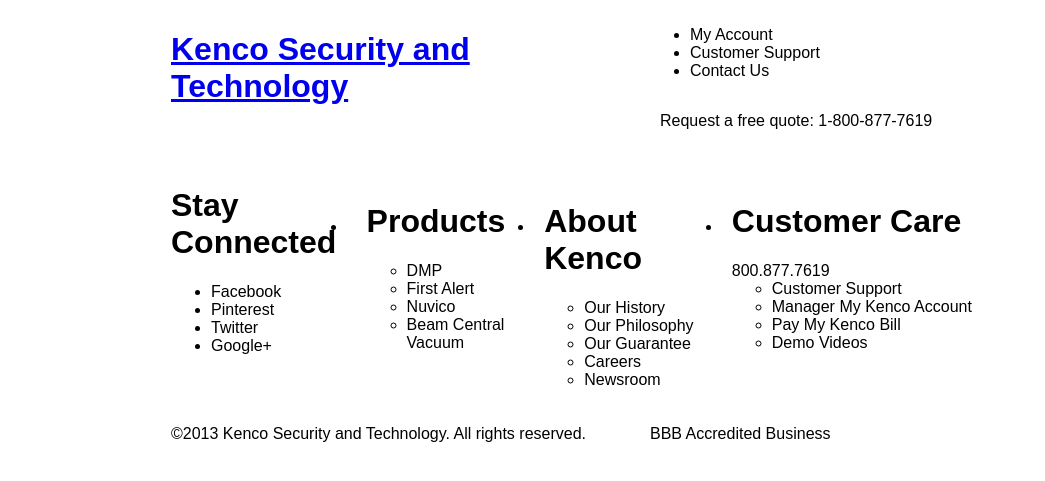
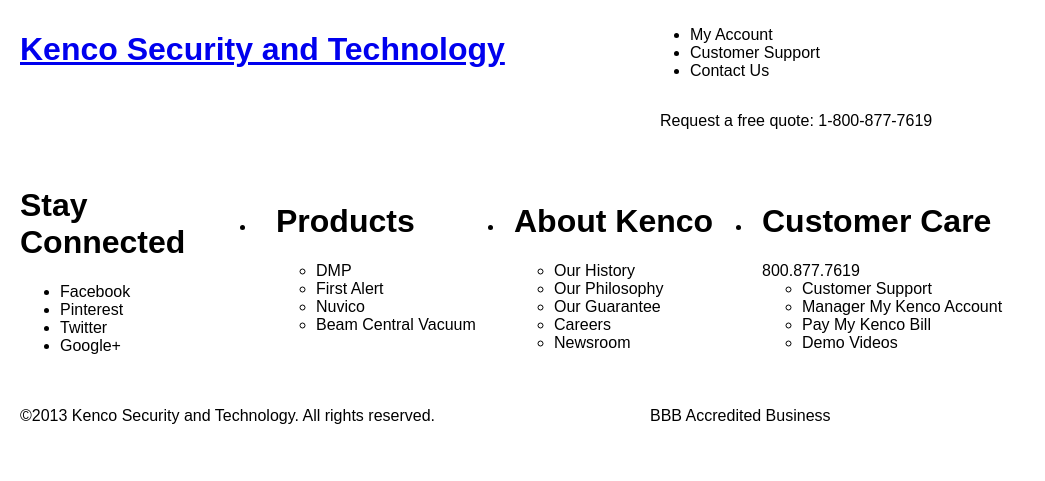
Before and after one commit to Kenco-Enterprises-Inc/kenco-enterprises-inc.github.io, a Jekyll site: the page built from index.html, in a window 1280 px wide. Shown: the top 481 px of the page, without its empty margins (0-1045 px from the left). Built offline with Jekyll 4.4.1, drawn with Linux system fonts in a browser that asks for light colours.

Commit message:
Removed class wrap from body as I don't want fixed width.

```diff
--- a/_layouts/default.html
+++ b/_layouts/default.html
@@ -1,6 +1,6 @@
 {% include top.html %}
 
-<body class="wrap">
+<body>
   {% include header.html %}
 
   {{ content }}
```
